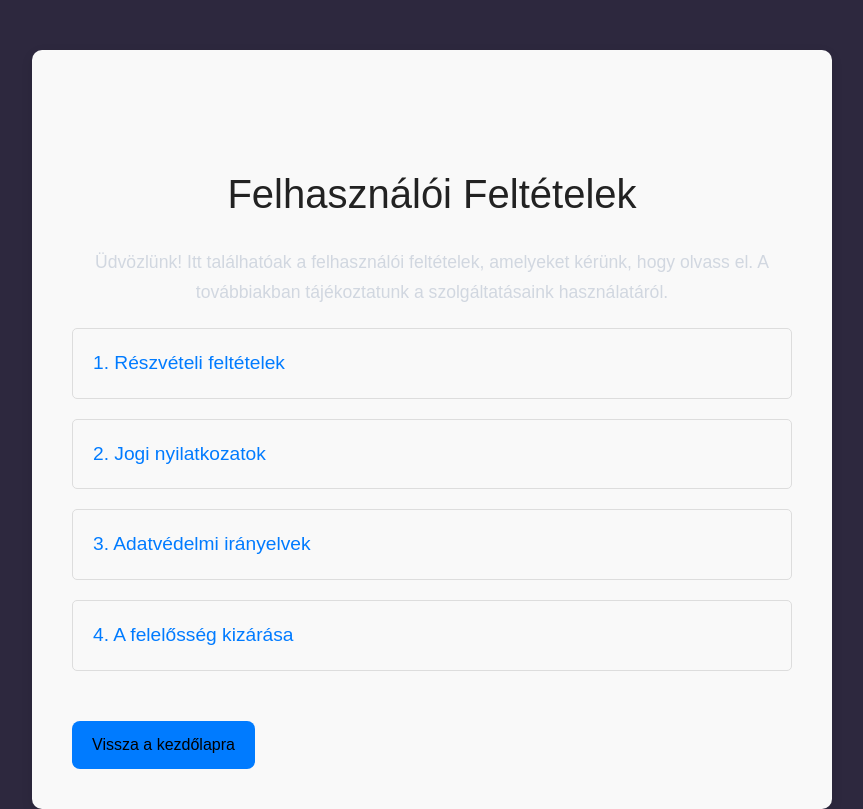
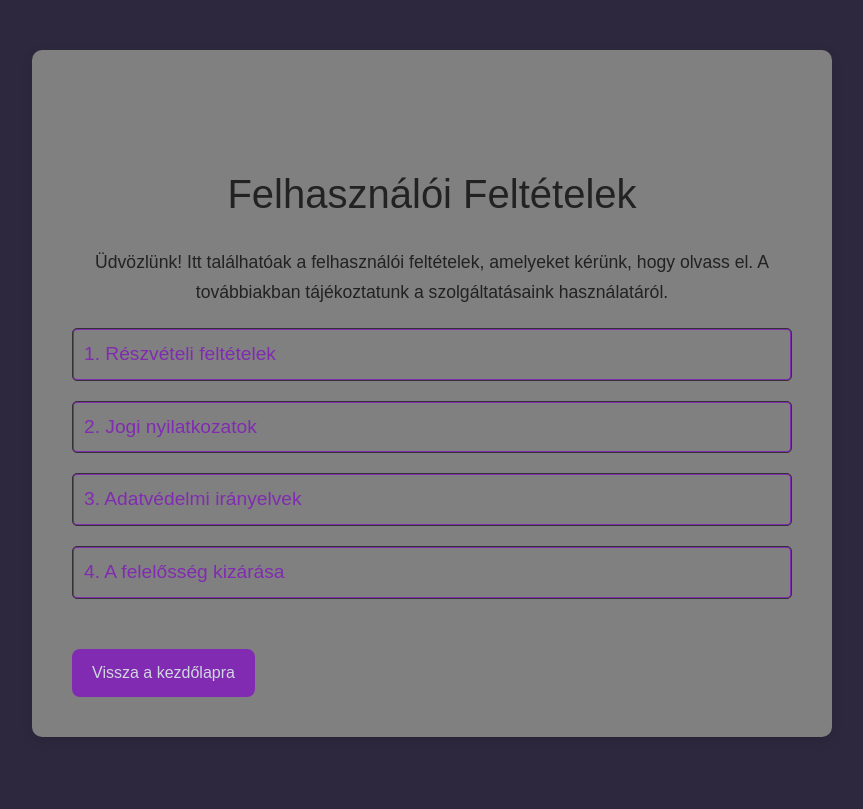
Before and after one commit to Kxuma/Vizsgaremek, a React (Create React App) app: page /Feltetelek in a window 1280 px wide. Shown: the whole page, without its empty margins (208-1071 px from the left). Built offline with nearby package versions, Linux system fonts and the light colour scheme.

Commit message:
Gomb változtatás és css formázás

```diff
--- a/src/Feltetelek.css
+++ b/src/Feltetelek.css
@@ -2,7 +2,7 @@
 
 /* A teljes oldal konténerének stílusai */
 .feltetelek-container {
-    background-color: #f9f9f9;
+    background-color: grey;
     color: #333;
     font-family: Arial, sans-serif;
     padding: 40px;
@@ -27,12 +27,14 @@
     line-height: 1.7;
     margin-bottom: 20px;
     text-align: center;
+    color: #222;
   }
 
   /* Lista stílusai */
   .feltetelek-list {
     list-style-type: none;  /* Az alapértelmezett listajelölő eltüntetése */
     padding: 0;
+
   }
 
   .feltetelek-list li {
@@ -41,10 +43,11 @@
 
   /* Gombok, amik a szekciók lenyitásáért felelősek */
   .section-toggle {
-    background-color: transparent;
-    border: none;
+    background-color: grey;
+    border: 0.5px;
+    border-radius: 3px;
     font-size: 1.2rem;
-    color: #007bff;
+    color: #802bb1;
     text-align: left;
     padding: 10px;
     width: 100%;
@@ -53,17 +56,18 @@
   }
 
   .section-toggle:hover {
-    color: #0056b3;
+    color: #4c0275;
   }
 
   .section-content {
     margin-top: 10px;
     font-size: 1rem;
     line-height: 1.6;
-    background-color: #f4f4f4;
+    background-color: grey;
     padding: 15px;
     border-radius: 8px;
     box-shadow: 0 2px 5px rgba(0, 0, 0, 0.1);
+    color: #333;
   }
 
   /* Gomb a kezdőlapra való visszavitelhez */
@@ -71,8 +75,8 @@
     display: inline-block;
     margin-top: 30px;
     padding: 12px 20px;
-    background-color: #007bff;
-    color: black; /* A gomb szövege fekete */
+    background-color: #802bb1;
+    color: #d1d7E0;
     font-size: 1rem;
     text-decoration: none;
     border-radius: 8px;
@@ -81,5 +85,11 @@
   }
 
   .back-button:hover {
-    background-color: #0056b3;
+    background-color: #4c0275;
   }
+
+.felsorolas{
+  border: 1px solid;
+  padding: 1px;
+  background-color: #802bb1;
+}
--- a/src/Feltetelek.js
+++ b/src/Feltetelek.js
@@ -26,57 +26,59 @@ const Feltetelek = () => {
 
       <ul className="feltetelek-list">
         {/* 1. Részvételi feltételek */}
-        <li>
+        <li className='felsorolas'>
           <button
             className="section-toggle"
             onClick={() => toggleSection(1)}>
             1. Részvételi feltételek
           </button>
           {openSection === 1 && (
-            <div className="section-content">
-              <p>A részvételi feltételek ismertetése...</p>
+            <div>
+              <p className="section-content">Légy tisztelettudó! Tilos a spam, a gyűlöletbeszéd és az illegális tartalom. A moderátorok döntése végleges.</p>
             </div>
           )}
         </li>
 
         {/* 2. Jogi nyilatkozatok */}
-        <li>
+        <li className='felsorolas'>
           <button
             className="section-toggle"
             onClick={() => toggleSection(2)}>
             2. Jogi nyilatkozatok
           </button>
           {openSection === 2 && (
-            <div className="section-content">
-              <p>A jogi nyilatkozatok tartalma...</p>
+            <div>
+              <p className="section-content">A fórum tartalmát a felhasználók hozzák létre, ezért nem vállalunk felelősséget a bejegyzések pontosságáért vagy jogszerűségéért.</p>
             </div>
           )}
         </li>
 
         {/* 3. Adatvédelmi irányelvek */}
-        <li>
+        <li className='felsorolas'>
           <button
             className="section-toggle"
             onClick={() => toggleSection(3)}>
             3. Adatvédelmi irányelvek
           </button>
           {openSection === 3 && (
-            <div className="section-content">
-              <p>Az adatvédelmi irányelvek...</p>
+            <div>
+              <p className="section-content">A fórum sütiket és alapvető adatokat használ a működéshez. Nem adjuk el az adataidat harmadik félnek.</p>
             </div>
           )}
         </li>
 
         {/* 4. A felelősség kizárása */}
-        <li>
+        <li className='felsorolas'>
           <button
             className="section-toggle"
             onClick={() => toggleSection(4)}>
             4. A felelősség kizárása
           </button>
           {openSection === 4 && (
-            <div className="section-content">
-              <p>A felelősség kizárásának feltételei...</p>
+            <div>
+              <p className="section-content">A fórum használata saját felelősségre történik. Nem vállalunk felelősséget semmilyen káreseményért vagy problémáért, ami a használatból fakadhat.
+
+</p>
             </div>
           )}
         </li>
--- a/src/Navbar.css
+++ b/src/Navbar.css
@@ -56,3 +56,7 @@
   height: 50px;
   margin-right: 15px;
 }
+
+.loginBtn{
+  position: fixed;
+}
--- a/src/Navbar.js
+++ b/src/Navbar.js
@@ -7,6 +7,7 @@ const Navbar = ({ onSelectTopic }) => {
   const [showAuth, setShowAuth] = useState(false); // Auth űrlap megjelenítése
 
   return (
+    <div>
       <nav className="navbar">
         <div className="navbar-left">
           {/* Témák legördülő menüje */}
@@ -32,6 +33,9 @@ const Navbar = ({ onSelectTopic }) => {
         </div>
 
         {/* Auth komponens */}
+
+      </nav>
+
       {showAuth && (
         <div>
           <div
@@ -41,7 +45,7 @@ const Navbar = ({ onSelectTopic }) => {
           <Auth onClose={() => setShowAuth(false)} />
         </div>
       )}
-    </nav>
+    </div>
   );
 };
 
```
Also changed, not shown: 1 other file (tests, documents, lock files or other folders). Lines whose indentation alone changed are shown as unchanged.
